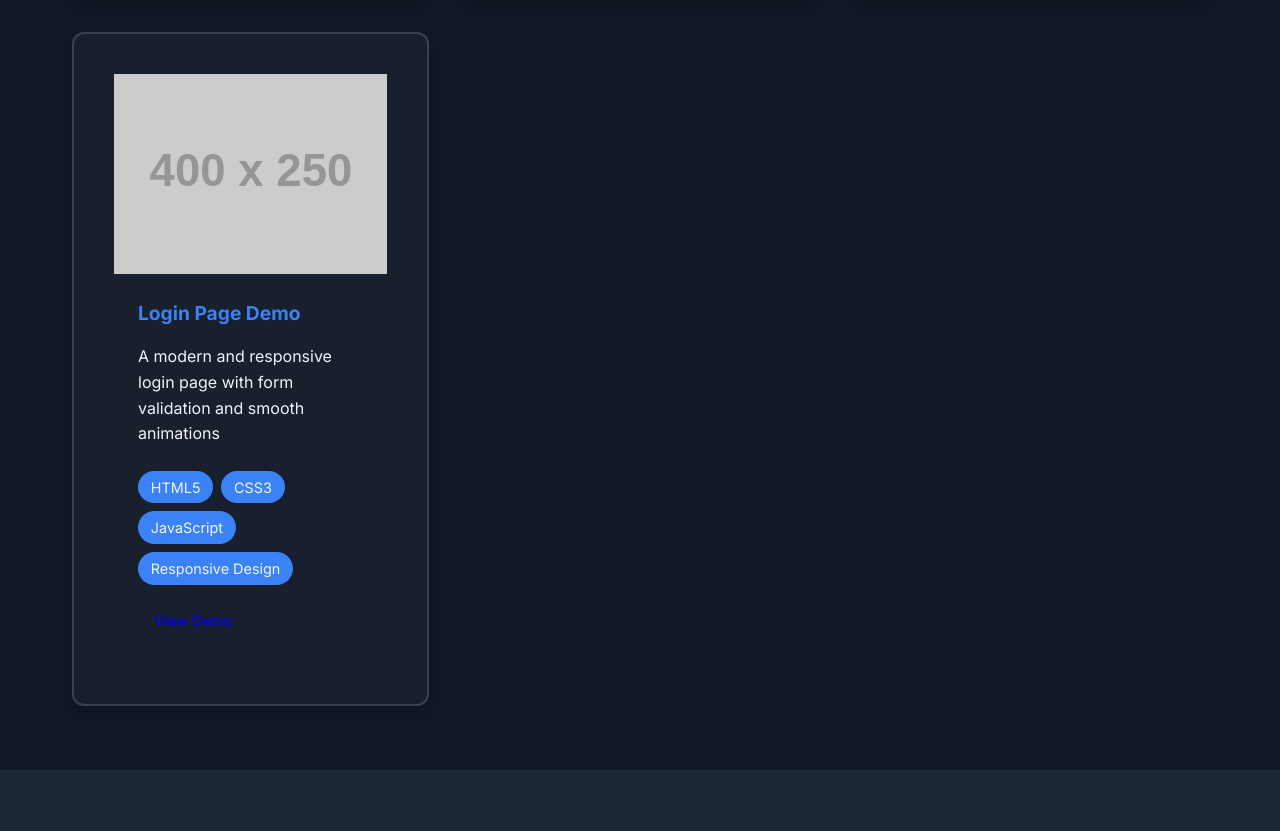
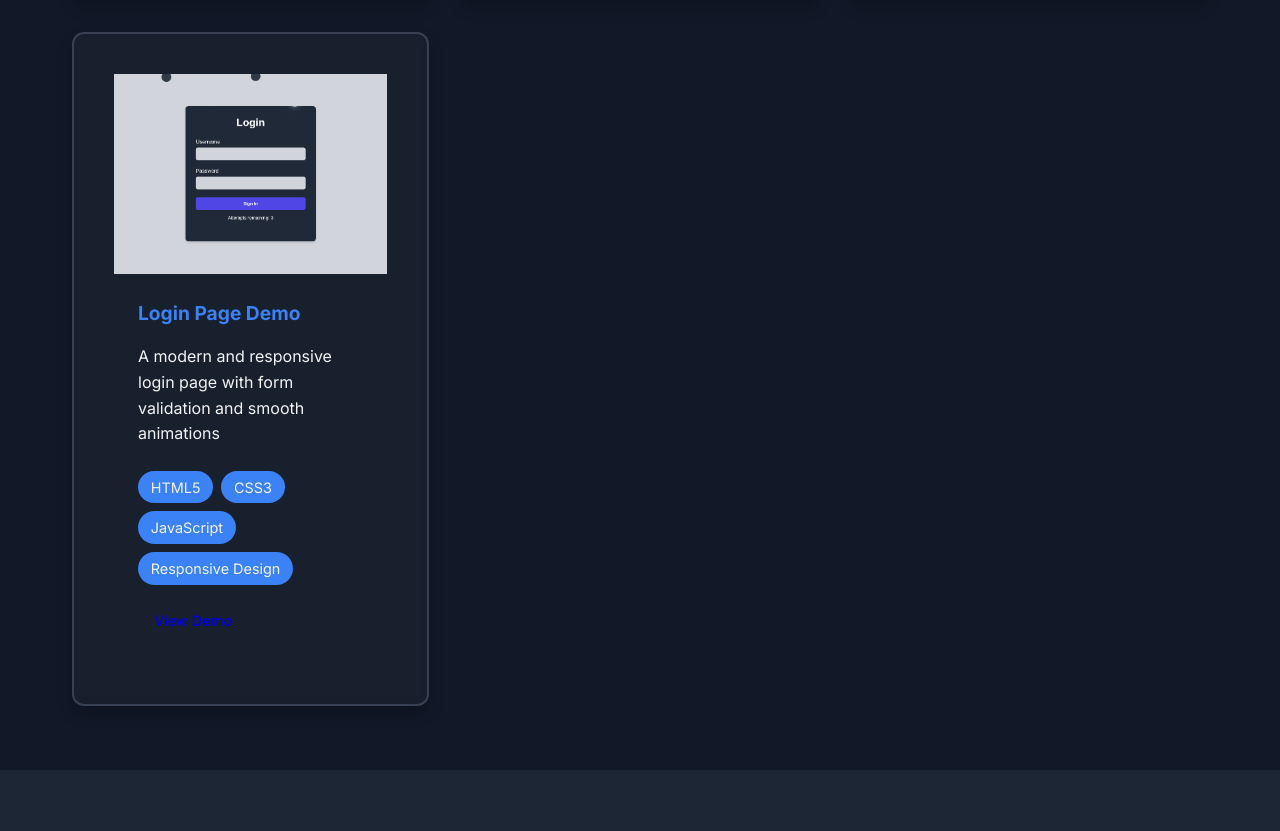
Before and after one commit to vincent8494/my-portfolio, a plain HTML site: page index.html in a window 1280 px wide. Shown: the part 4343-5174 px from the top of the page. Drawn offline with Linux system fonts and the light colour scheme; placeholder pictures from the web are drawn by us.

Commit message:
Update image source for Login Page Demo project

```diff
--- a/index.html
+++ b/index.html
@@ -275,7 +275,7 @@
                 </div>
                 <div class="project-card">
                     <div class="project-image">
-                        <img src="https://via.placeholder.com/400x250?text=Login+Page+Demo" alt="Login Page Demo" onerror="this.src='https://via.placeholder.com/400x250?text=Login+Page+Demo'">
+                        <img src="assets/images/loginpagedemo.png" alt="Login Page Demo" onerror="this.src='https://via.placeholder.com/400x250?text=Login+Page+Demo'">
                     </div>
                     <div class="project-info">
                         <h3>Login Page Demo</h3>
```
